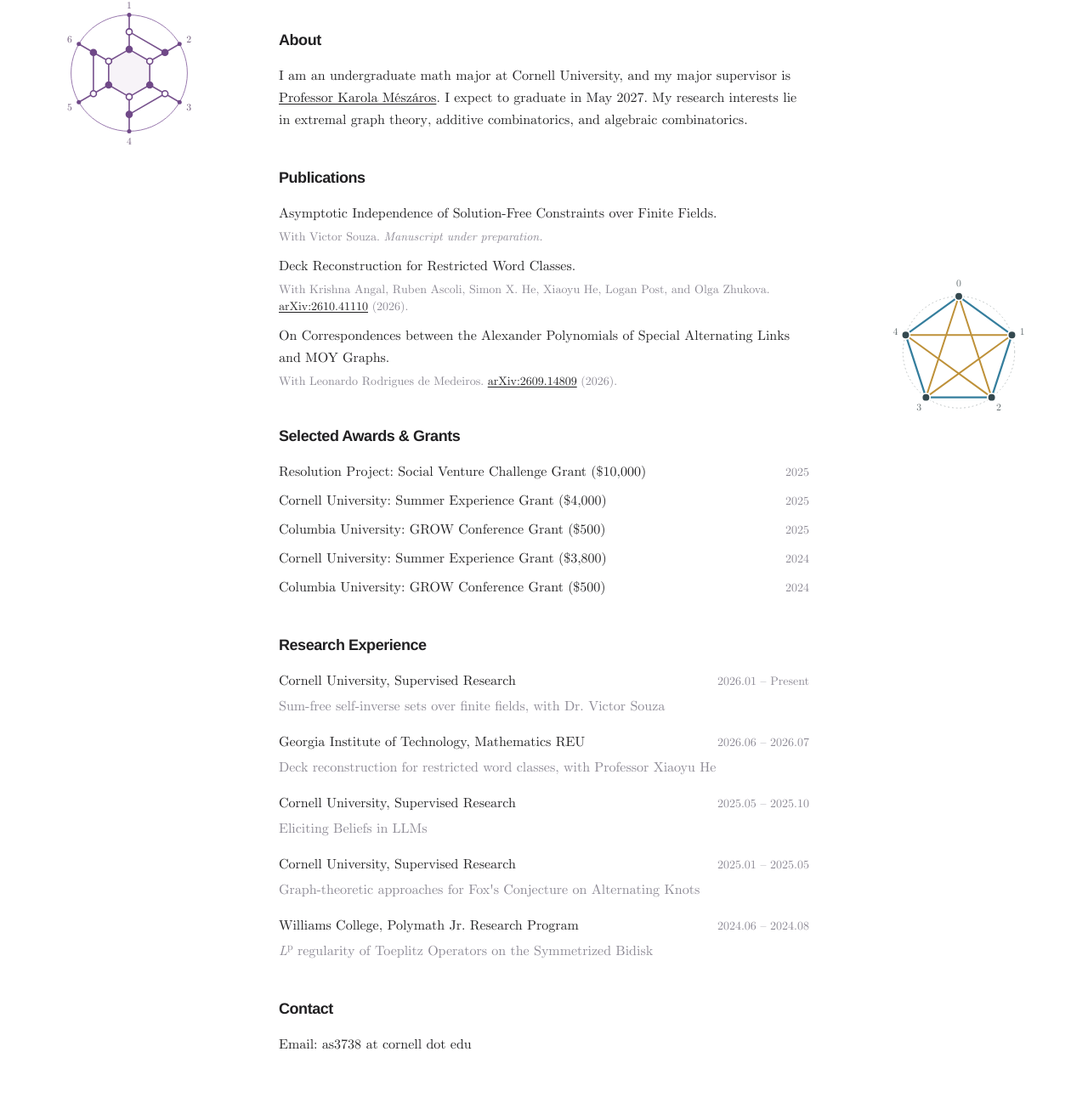
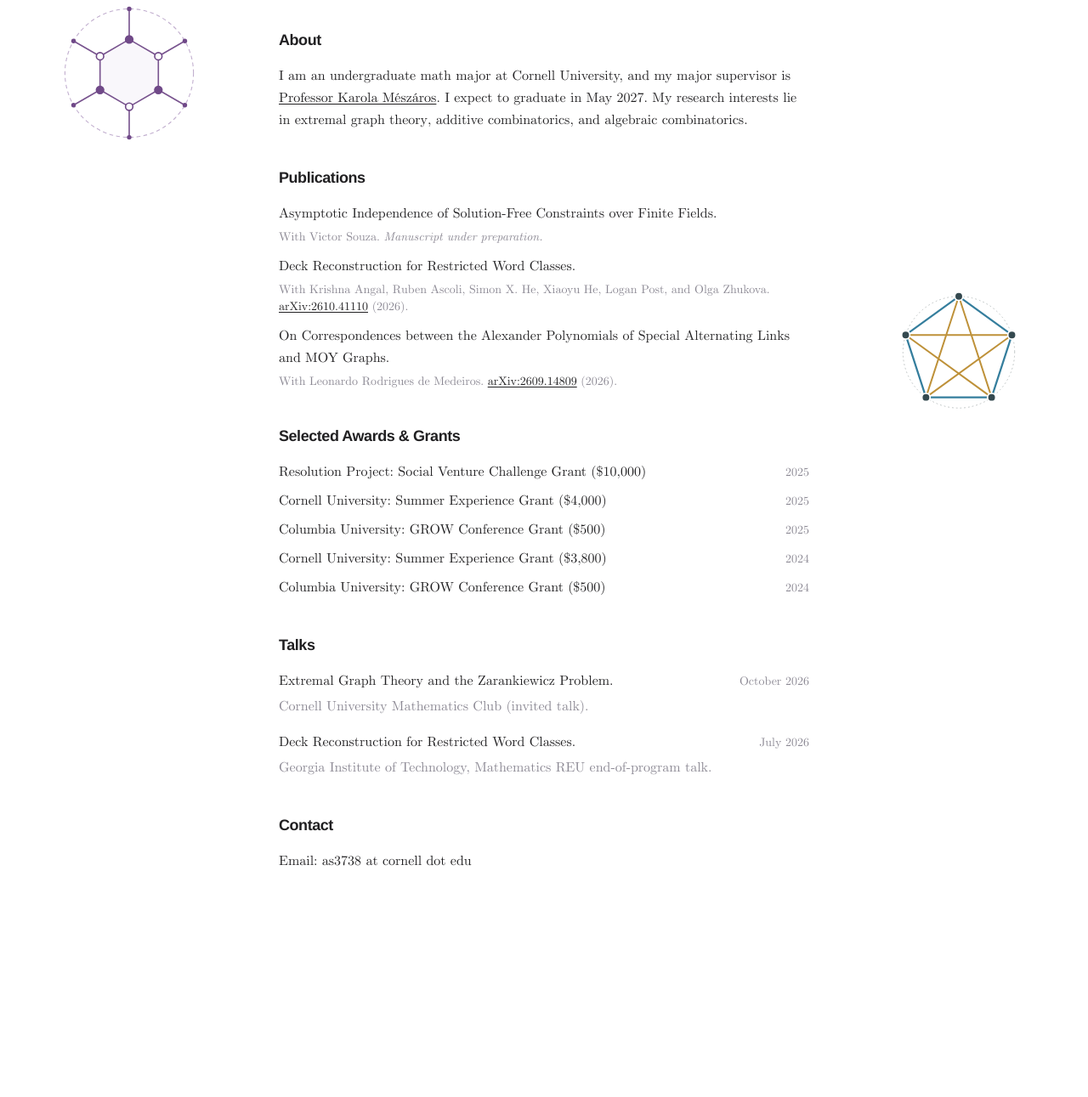
Before and after one commit to ArkerOkeSoe/arkerokesoe.github.io, a plain HTML site: page index.html in a window 1280 px wide. Shown: the part 271-1562 px from the top of the page at 85% size. After the commit the page ends 1394 px from the top, so only its background shows below. Drawn offline with Linux system fonts and the light colour scheme.

Commit message:
Publish talks and unlabeled graphs at the account root

```diff
--- a/index.html
+++ b/index.html
@@ -63,28 +63,16 @@
       </ul>
     </section>
 
-    <section aria-labelledby="research">
-      <h2 id="research">Research Experience</h2>
-      <ul class="research">
+    <section aria-labelledby="talks">
+      <h2 id="talks">Talks</h2>
+      <ul class="talks">
         <li>
-          <p class="dated"><span class="medium">Cornell University, Supervised Research</span><span class="date">2026.01 – Present</span></p>
-          <p class="detail">Sum-free self-inverse sets over finite fields, with Dr. Victor Souza</p>
+          <p class="dated"><span class="medium">Extremal Graph Theory and the Zarankiewicz Problem.</span><time datetime="2026-10">October 2026</time></p>
+          <p class="detail">Cornell University Mathematics Club (invited talk).</p>
         </li>
         <li>
-          <p class="dated"><span class="medium">Georgia Institute of Technology, Mathematics REU</span><span class="date">2026.06 – 2026.07</span></p>
-          <p class="detail">Deck reconstruction for restricted word classes, with Professor Xiaoyu He</p>
-        </li>
-        <li>
-          <p class="dated"><span class="medium">Cornell University, Supervised Research</span><span class="date">2025.05 – 2025.10</span></p>
-          <p class="detail">Eliciting Beliefs in LLMs</p>
-        </li>
-        <li>
-          <p class="dated"><span class="medium">Cornell University, Supervised Research</span><span class="date">2025.01 – 2025.05</span></p>
-          <p class="detail">Graph-theoretic approaches for Fox's Conjecture on Alternating Knots</p>
-        </li>
-        <li>
-          <p class="dated"><span class="medium">Williams College, Polymath Jr. Research Program</span><span class="date">2024.06 – 2024.08</span></p>
-          <p class="detail"><i>L</i><sup>p</sup> regularity of Toeplitz Operators on the Symmetrized Bidisk</p>
+          <p class="dated"><span class="medium">Deck Reconstruction for Restricted Word Classes.</span><time datetime="2026-07">July 2026</time></p>
+          <p class="detail">Georgia Institute of Technology, Mathematics REU end-of-program talk.</p>
         </li>
       </ul>
     </section>
@@ -149,74 +137,48 @@
             <circle cx="28.04" cy="103.51" r="5.2"/>
           </g>
         </g>
-        <g font-family="'CMU Serif', 'Times New Roman', serif" font-size="13" font-style="italic" text-anchor="middle">
-          <text x="100" y="13" fill="#306c86">A</text>
-          <text x="181" y="152" fill="#ac5347">B</text>
-          <text x="19" y="152" fill="#987525">C</text>
-        </g>
       </svg>
     </figure>
     <figure class="figure plabic">
       <svg xmlns="http://www.w3.org/2000/svg" viewBox="0 0 200 200" class="plabic-figure" role="img" tabindex="0" aria-labelledby="plabic-title" aria-describedby="plabic-description">
         <title id="plabic-title">A plabic graph in a disk</title>
-        <desc id="plabic-description">Six numbered boundary vertices lead to a planar network of alternating solid and open vertices. Three quadrilateral faces share edges with a central hexagon.</desc>
+        <desc id="plabic-description">Six alternating solid and open vertices form a hexagon. A single spoke joins each vertex to the boundary of the disk.</desc>
         <style>
           .plabic-figure:focus-visible { outline: 1px dashed #ac9ab7; outline-offset: 2px; }
-          .plabic-figure:is(:hover, :focus-visible) :is(#plabic-interior-spokes, #plabic-outer-pairs, #plabic-boundary-spokes, #plabic-boundary) { opacity: .32; }
-          .plabic-figure:is(:hover, :focus-visible) :is(#plabic-solid, #plabic-open) circle:nth-child(n+4) { opacity: .45; }
-          .plabic-figure:is(:hover, :focus-visible) #plabic-hexagon { stroke-width: 2.6; }
-          .plabic-figure:is(:hover, :focus-visible) polygon { fill-opacity: .17; }
+          .plabic-figure:is(:hover, :focus-visible) :is(#plabic-spokes, #plabic-boundary) { opacity: .45; }
+          .plabic-figure:is(:hover, :focus-visible) #plabic-hexagon { stroke-width: 2.6; fill-opacity: .12; }
         </style>
-        <circle cx="100" cy="100" r="76" fill="none" stroke="#9878ae" stroke-width="1.1"/>
-
-        <polygon points="100,69 126.85,84.5 126.85,115.5 100,131 73.15,115.5 73.15,84.5" fill="#8e64a6" fill-opacity=".075"/>
+        <circle cx="100" cy="100" r="84" fill="none" stroke="#9878ae" stroke-width="1.2" stroke-opacity=".6" stroke-dasharray="5 4"/>
         <g fill="none" stroke="#78538e" stroke-width="1.8" stroke-linejoin="round" stroke-linecap="round">
-          <!-- Edge classes are kept separate so the embedding is easy to inspect. -->
-          <path id="plabic-hexagon" d="M100 69 L126.85 84.5 L126.85 115.5 L100 131 L73.15 115.5 L73.15 84.5 Z"/>
-          <path id="plabic-interior-spokes" d="M100 69 L100 46 M126.85 84.5 L146.77 73 M126.85 115.5 L146.77 127 M100 131 L100 154 M73.15 115.5 L53.23 127 M73.15 84.5 L53.23 73"/>
-          <path id="plabic-outer-pairs" d="M100 46 L146.77 73 M146.77 127 L100 154 M53.23 127 L53.23 73"/>
-          <path id="plabic-boundary-spokes" d="M100 46 L100 24 M146.77 73 L165.82 62 M146.77 127 L165.82 138 M100 154 L100 176 M53.23 127 L34.18 138 M53.23 73 L34.18 62"/>
+          <polygon id="plabic-hexagon" points="100,56 138.11,78 138.11,122 100,144 61.89,122 61.89,78" fill="#8e64a6" fill-opacity=".05"/>
+          <path id="plabic-spokes" d="M100 56 L100 16 M138.11 78 L172.75 58 M138.11 122 L172.75 142 M100 144 L100 184 M61.89 122 L27.25 142 M61.89 78 L27.25 58"/>
         </g>
         <g stroke="#704988" stroke-width="1.8">
-          <g id="plabic-solid" fill="#704988">
-            <circle cx="100" cy="69" r="3.9"/>
-            <circle cx="126.85" cy="115.5" r="3.9"/>
-            <circle cx="73.15" cy="115.5" r="3.9"/>
-            <circle cx="146.77" cy="73" r="3.9"/>
-            <circle cx="100" cy="154" r="3.9"/>
-            <circle cx="53.23" cy="73" r="3.9"/>
+          <g fill="#704988">
+            <circle cx="100" cy="56" r="4.8"/>
+            <circle cx="138.11" cy="122" r="4.8"/>
+            <circle cx="61.89" cy="122" r="4.8"/>
           </g>
-          <g id="plabic-open" fill="white">
-            <circle cx="126.85" cy="84.5" r="3.9"/>
-            <circle cx="100" cy="131" r="3.9"/>
-            <circle cx="73.15" cy="84.5" r="3.9"/>
-            <circle cx="100" cy="46" r="3.9"/>
-            <circle cx="146.77" cy="127" r="3.9"/>
-            <circle cx="53.23" cy="127" r="3.9"/>
+          <g fill="white">
+            <circle cx="138.11" cy="78" r="4.8"/>
+            <circle cx="100" cy="144" r="4.8"/>
+            <circle cx="61.89" cy="78" r="4.8"/>
           </g>
         </g>
         <g id="plabic-boundary" fill="#704988">
-          <circle cx="100" cy="24" r="2.8"/>
-          <circle cx="165.82" cy="62" r="2.8"/>
-          <circle cx="165.82" cy="138" r="2.8"/>
-          <circle cx="100" cy="176" r="2.8"/>
-          <circle cx="34.18" cy="138" r="2.8"/>
-          <circle cx="34.18" cy="62" r="2.8"/>
-        </g>
-        <g font-family="'CMU Serif', 'Times New Roman', serif" font-size="13" text-anchor="middle" fill="#705b7b">
-          <text x="100" y="15">1</text>
-          <text x="178" y="60">2</text>
-          <text x="178" y="149">3</text>
-          <text x="100" y="193">4</text>
-          <text x="22" y="149">5</text>
-          <text x="22" y="60">6</text>
+          <circle cx="100" cy="16" r="3"/>
+          <circle cx="172.75" cy="58" r="3"/>
+          <circle cx="172.75" cy="142" r="3"/>
+          <circle cx="100" cy="184" r="3"/>
+          <circle cx="27.25" cy="142" r="3"/>
+          <circle cx="27.25" cy="58" r="3"/>
         </g>
       </svg>
     </figure>
     <figure class="figure ramsey">
       <svg xmlns="http://www.w3.org/2000/svg" viewBox="0 0 200 195" class="ramsey-figure" role="img" tabindex="0" aria-labelledby="ramsey-title" aria-describedby="ramsey-description">
         <title id="ramsey-title">A two-coloring of the complete graph K₅</title>
-        <desc id="ramsey-description">Five vertices labeled zero through four. The blue edges form a pentagon and the gold edges form a star. Both color classes are five-cycles.</desc>
+        <desc id="ramsey-description">The blue edges form a pentagon and the gold edges form a star on the same five vertices. Both color classes are five-cycles.</desc>
         <style>
           .ramsey-figure:focus-visible { outline: 1px dashed #9baeb4; outline-offset: 2px; }
           .ramsey-figure:is(:hover, :focus-visible) #ramsey-distance-one { opacity: .24; }
@@ -234,13 +196,6 @@
           <circle cx="57.09" cy="164.06" r="5.4"/>
           <circle cx="30.57" cy="82.44" r="5.4"/>
         </g>
-        <g font-family="'CMU Serif', 'Times New Roman', serif" font-size="13" text-anchor="middle" fill="#5f696c">
-          <text x="100" y="19">0</text>
-          <text x="183" y="82">1</text>
-          <text x="152" y="181">2</text>
-          <text x="48" y="181">3</text>
-          <text x="17" y="82">4</text>
-        </g>
       </svg>
     </figure>
   </aside>
--- a/style.css
+++ b/style.css
@@ -45,7 +45,7 @@ h1, h2 {
 h1 { font-size: 2.25rem; line-height: 2.5rem; margin-bottom: .5rem; }
 h2 { font-size: 1.125rem; line-height: 1.75rem; margin-bottom: 1rem; }
 section + section { margin-top: 2.5rem; }
-.secondary, .note, .detail, .date, time { color: var(--muted); }
+.secondary, .note, .detail, time { color: var(--muted); }
 .medium { font-weight: 500; }
 a {
   color: var(--ink);
@@ -55,11 +55,11 @@ a {
 a:hover { text-decoration-thickness: 2px; }
 :focus-visible { outline: 2px solid #276781; outline-offset: 3px; }
 .publications > li + li { margin-top: .75rem; }
-.note, .date, time { font-size: .875rem; line-height: 1.25rem; }
+.note, time { font-size: .875rem; line-height: 1.25rem; }
 .note, .detail { margin-top: .25rem; }
 .note a { white-space: nowrap; }
 .awards > li + li { margin-top: .5rem; }
-.research > li + li { margin-top: 1rem; }
+.talks > li + li { margin-top: 1rem; }
 .dated {
   display: flex;
   align-items: baseline;
@@ -67,8 +67,7 @@ a:hover { text-decoration-thickness: 2px; }
   flex-wrap: wrap;
   column-gap: 1rem;
 }
-.date, time { white-space: nowrap; font-variant-numeric: tabular-nums; }
-sup { font-size: 75%; line-height: 0; }
+time { white-space: nowrap; font-variant-numeric: tabular-nums; }
 .email { text-decoration: none; }
 .email:hover, .email:focus-visible { text-decoration: underline; }
 
@@ -129,8 +128,7 @@ sup { font-size: 75%; line-height: 0; }
     right: 2rem;
     width: clamp(4rem, calc(100% - 13rem), 9rem);
   }
-  .research .dated { display: block; }
-  .research .date { display: block; }
+  .talks .dated, .talks time { display: block; }
   .awards .dated { display: grid; grid-template-columns: 1fr auto; }
 }
 @media print {
```
Also changed, not shown: 404.html (+7 -12 lines), arker-portfolio-pages/cv/index.html (added, +10 -0 lines), arker-portfolio-pages/index.html (added, +10 -0 lines).
